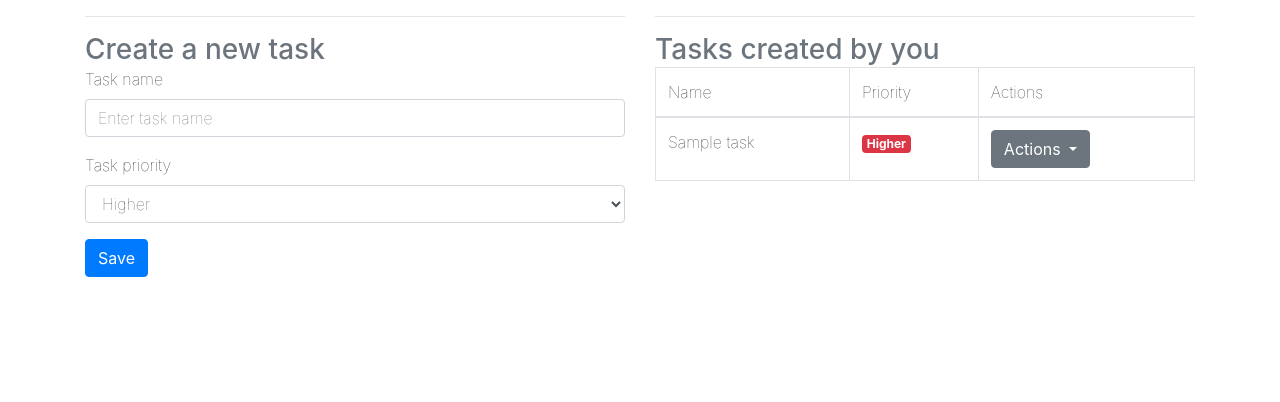
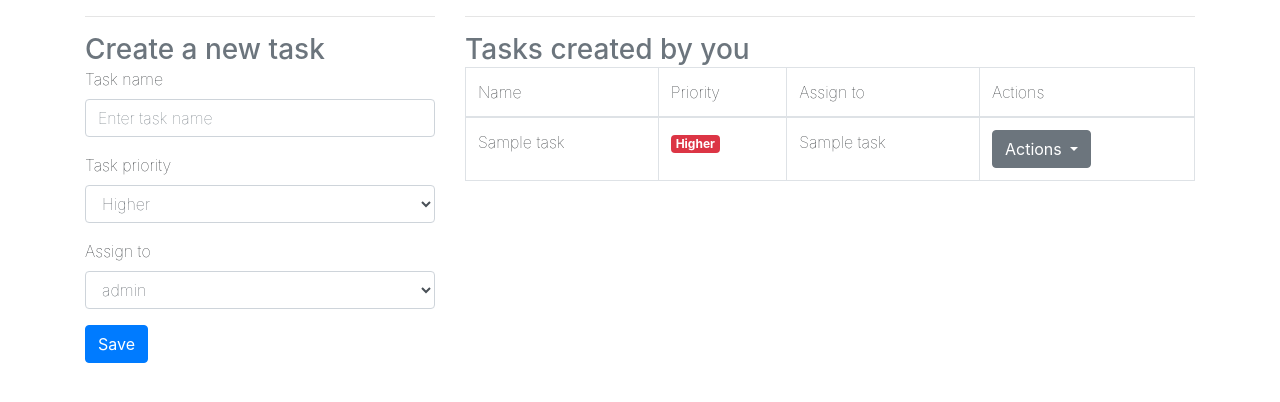
Before and after one commit to jlsicajan/django_v1_11, a Django app: page /tasks/create in a window 1280 px wide. Shown: the part 56-458 px from the top of the page. Run offline with Django 3.2, Linux system fonts and the light colour scheme; a user stored in the database is signed in; data comes from the database, SQL or seed files in the repository; tables that the repository leaves empty hold one stand-in row (values such as "Sample post"); style sheets or scripts are compiled from the project's sources; some libraries are stand-ins or nearby versions.

Commit message:
Assign user from the form

```diff
--- a/tasks/models.py
+++ b/tasks/models.py
@@ -7,6 +7,12 @@ from django.db.models.query import QuerySet
 class TodoQuerySet(QuerySet):
     def my_tasks(self, user_id):
         return self.filter(created_by=user_id).order_by('-priority')
+
+    def from_higher(self):
+        return self.order_by('-priority')
+
+    def from_lower(self):
+        return self.order_by('priority')
 
 class Task(models.Model):
     def __str__(self):
--- /dev/null
+++ b/tasks/templates/tasks/forms/tasks/form.html
@@ -0,0 +1,27 @@
+<form action="/tasks/create" method="post">
+    {% csrf_token %}
+    <div class="form-group">
+        <label for="task_name">Task name</label>
+        <input type="text" class="form-control" name="task_name" id="task_name"
+               placeholder="Enter task name" required="required" autocomplete="off">
+    </div>
+    <div class="form-group">
+        <label for="priority">Task priority</label>
+        <select class="form-control" id="priority" name="priority" required="required">
+            <option value="3">Higher</option>
+            <option value="2">Medium</option>
+            <option value="1">Lower</option>
+        </select>
+    </div>
+    <div class="form-group">
+        <label for="priority">Assign to</label>
+        <select class="form-control" id="assigned_to" name="assigned_to" required="required">
+            {% for user in users %}
+                <option value="{{ user.id }}">{{ user|safe }}</option>
+            {% endfor %}
+        </select>
+    </div>
+    <div class="form-group">
+        <button type="submit" class="btn btn-primary">Save</button>
+    </div>
+</form>
--- a/tasks/templates/tasks/my_tasks/create.html
+++ b/tasks/templates/tasks/my_tasks/create.html
@@ -3,30 +3,12 @@
 {% block content %}
     {% load static %}
     <div class="row">
-        <div class="col-12 col-sm-6">
+        <div class="col-12 col-sm-4 col-md-4">
             <hr>
             <h3 class="text-muted">Create a new task</h3>
-            <form action="/tasks/create" method="post">
-                {% csrf_token %}
-                <div class="form-group">
-                    <label for="task_name">Task name</label>
-                    <input type="text" class="form-control" name="task_name" id="task_name"
-                           placeholder="Enter task name" required="required">
-                </div>
-                <div class="form-group">
-                    <label for="priority">Task priority</label>
-                    <select class="form-control" id="priority" name="priority" required="required">
-                        <option value="3">Higher</option>
-                        <option value="2">Medium</option>
-                        <option value="1">Lower</option>
-                    </select>
-                </div>
-                <div class="form-group">
-                    <button type="submit" class="btn btn-primary">Save</button>
-                </div>
-            </form>
+            {% include 'tasks/forms/tasks/form.html' %}
         </div>
-        <div class="col-12 col-sm-6">
+        <div class="col-12 col-sm-8 col-md-8">
             <hr>
             <h3 class="text-muted">Tasks created by you</h3>
             <table class="table table-bordered">
@@ -34,6 +16,7 @@
                 <tr>
                     <th scope="col">Name</th>
                     <th scope="col">Priority</th>
+                    <th scope="col">Assign to</th>
                     <th scope="col">Actions</th>
                 </tr>
                 </thead>
@@ -50,6 +33,7 @@
                                 <span class="badge badge-info">Lower</span>
                             {% endif %}
                         </td>
+                        <td>{{ task }}</td>
                         <td>
                             <div class="dropdown">
                                 <button class="btn btn-secondary dropdown-toggle" type="button" id="dropdownMenuButton"
--- a/tasks/views.py
+++ b/tasks/views.py
@@ -29,7 +29,6 @@ from .models import Task
 #     return render(request, 'polls/results.html', {'question': question})
 
 # GENERIC VIEWS
-
 class IndexView(LoginRequiredMixin, generic.ListView):
     template_name = 'tasks/index.html'
     context_object_name = 'tasks'
@@ -42,36 +41,29 @@ class IndexView(LoginRequiredMixin, generic.ListView):
 
 @login_required(login_url='/tasks/login/')
 def my_tasks(request):
-    tasks = Task.objects.filter(assigned_to=request.user.id).order_by('-priority')
-    return render(request, 'tasks/my_tasks/index.html', {'tasks': tasks})
+    return render(request, 'tasks/my_tasks/index.html', {'tasks': Task.objects.my_tasks(request.user.id)})
 
 
 @login_required(login_url='/tasks/delete/')
 def delete_task(request):
-    return render(request, 'tasks/my_tasks/create.html', {'tasks': Task.objects.order_by('priority')})
+    return render(request, 'tasks/my_tasks/create.html', {'tasks': Task.objects.from_lower()})
 
 
 @login_required(login_url='/tasks/login/')
 def create_task(request):
     if request.method == 'POST':
-        task_name = request.POST['task_name']
-        priority = request.POST['priority']
-
         new_task = Task()
-        new_task.name = task_name
-        new_task.TASK_PRIORITY = priority
+        new_task.name = request.POST['task_name']
+        new_task.priority = request.POST['priority']
+        new_task.assigned_to = User.objects.get(pk=request.POST['assigned_to'])
         new_task.created_by = request.user
-        new_task.assigned_to = request.user
         new_task.save()
 
-    return render(request, 'tasks/my_tasks/create.html',
-                  {'tasks': Task.objects.order_by('priority'), 'users': User.objects.all()})
-
+    return render(request, 'tasks/my_tasks/create.html', {'tasks': Task.objects.from_higher(), 'users': User.objects.all()})
 
 @login_required(login_url='/tasks/login/')
 def assign(request):
     return render(request, 'tasks/my_tasks/assign.html', {'users': User.objects.all()})
-
 
 def logout(request):
     auth_logout(request)
```
Also changed, not shown: tasks/forms.py (+9 -0 lines), 2 other files.
